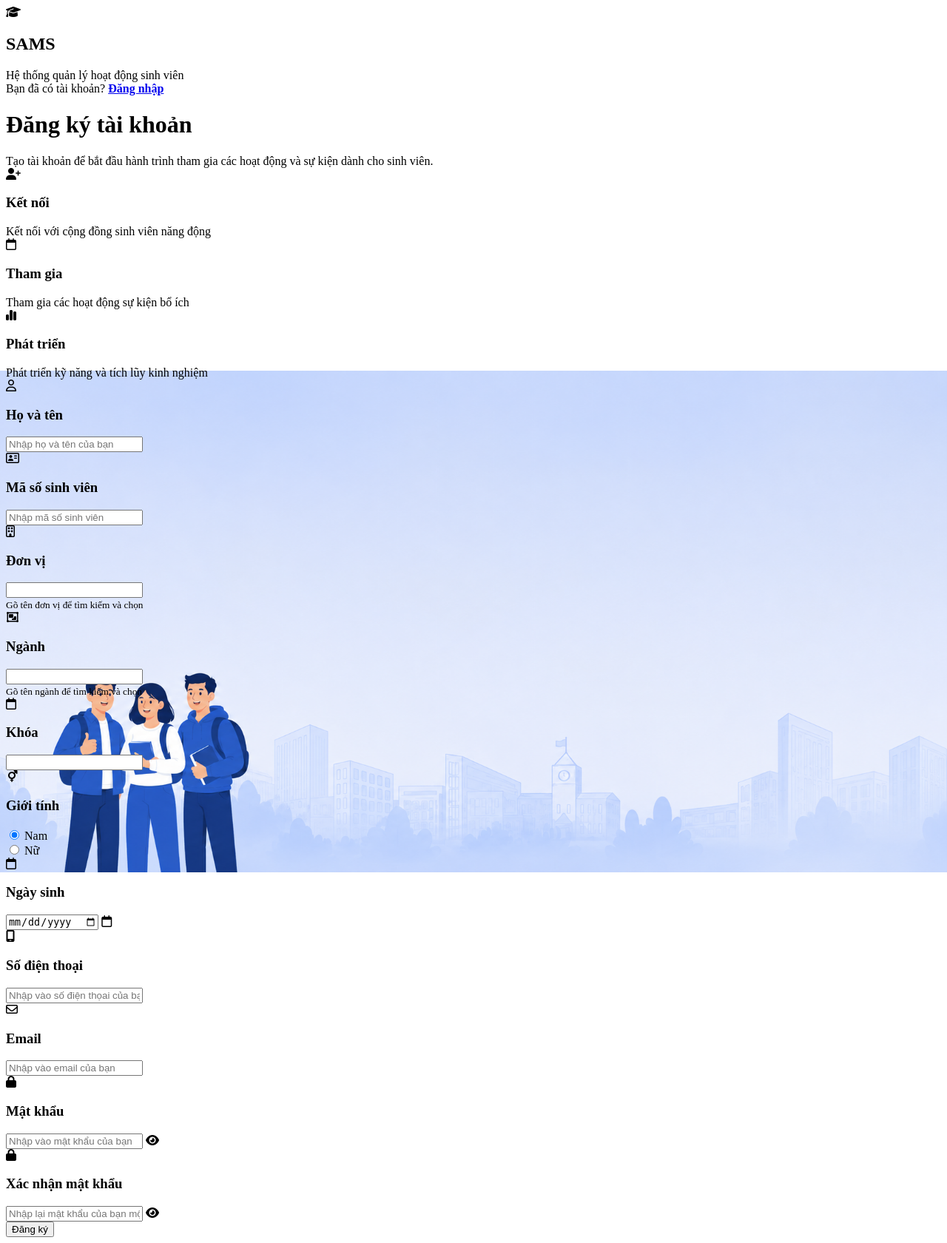
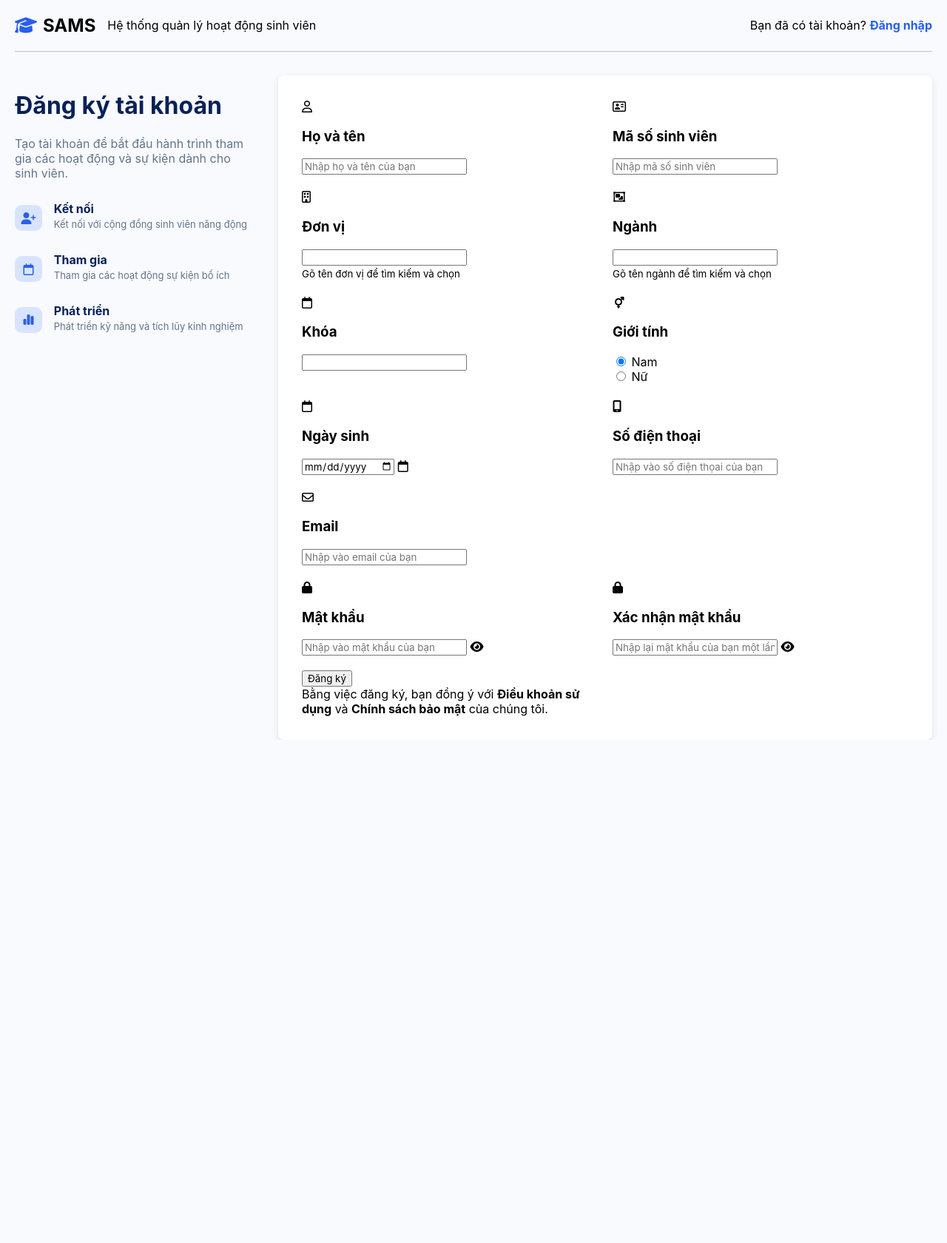
Before and after one commit to hannie122115-afk/ql-hoat-dong-sinh-vien, a PHP site: page /register.php in a window 1280 px wide. Shown: the whole page at 74% size. After the commit the page ends 1000 px from the top, so only its background shows below. Run offline with PHP 8.4, Linux system fonts and the light colour scheme.

Commit message:
css một phần trang register

```diff
--- a/assets/css/register.css
+++ b/assets/css/register.css
@@ -1,14 +1,143 @@
 .hidden-password {
   -webkit-text-security: disc;
   text-security: disc;
+}
+
+@import url("https://fonts.googleapis.com/css2?family=Inter:wght@300;400;500;600;700&display=swap");
+
+* {
+  font-family: "Inter", sans-serif;
+  -webkit-font-smoothing: antialiased;
+  -moz-osx-font-smoothing: grayscale;
+}
+
+a {
+  text-decoration: none;
+  color: inherit;
 }
 
 /* ================================================ */
 
 body {
   min-height: 100vh;
-  background-image: url(../images/register-background1.png);
+  /* background-image: url(../images/register-background2.png); */
+  background-color: #f8fafe;
   background-size: contain;
   background-position: center;
   background-repeat: no-repeat;
+  width: min(1300px, calc(100% - 40px));
+  margin: 0 auto;
 }
+
+/* =====================register-header============= */
+
+.register-header,
+.register-header-left,
+.register-header-logo {
+  display: flex;
+  justify-content: space-between;
+  align-items: center;
+}
+
+.register-header {
+  border-bottom: 0.1rem solid silver;
+}
+
+.register-header-left {
+  justify-content: space-around;
+  gap: 1rem;
+}
+
+.register-header-logo {
+  gap: 0.5rem;
+}
+
+.register-header-logo > i {
+  font-size: x-large;
+  color: #295fea;
+}
+
+.register-header-right > b {
+  color: #295fea;
+}
+
+.register-header-right > b:hover,
+.register-header-logo:hover {
+  cursor: pointer;
+}
+
+/* =====================register-container============= */
+
+.register-container {
+  display: flex;
+  justify-content: space-between;
+  align-items: flex-start;
+  gap: 2rem;
+  padding-top: 2rem;
+}
+
+/* register-describe */
+
+.register-describe {
+  width: 100%;
+  max-width: 30rem;
+}
+
+.register-describe > h1 {
+  color: #082157;
+}
+
+.register-describe > span {
+  font-weight: 400;
+  color: #64748b;
+}
+
+.register-describe-item {
+  display: flex;
+  justify-content: flex-start;
+  align-items: flex-end;
+  gap: 1rem;
+  margin-top: 0.8rem;
+}
+
+.register-describe-logo {
+  width: 1.1rem;
+  height: auto;
+  color: #295fea;
+  background-color: #d8e4ff;
+  padding: 0.6rem;
+  border-radius: 0.6rem;
+  display: flex;
+  justify-content: center;
+  align-items: center;
+}
+
+.register-describe-title > h3 {
+  color: #082157;
+  margin-bottom: 0rem;
+  font-size: 1rem;
+}
+
+.register-describe-title > span {
+  color: #64748b;
+  font-size: small;
+}
+
+/* register-form */
+
+.register-form {
+  background-color: white;
+  border-radius: 0.5rem;
+  padding: 2rem;
+  box-shadow: 0 4px 10px rgba(0, 0, 0, 0.1);
+}
+
+.register-form-container {
+  display: grid;
+  grid-template-columns: 1fr 1fr;
+  gap: 20px;
+}
+
+.register-block-email {
+  grid-column: 1 / -1;
+}
--- a/register.php
+++ b/register.php
@@ -133,7 +133,7 @@ if($_SERVER['REQUEST_METHOD'] == 'POST'){
                     <div class="register-describe-logo">
                         <i class="fa-solid fa-user-plus"></i>
                     </div>
-                    <div class="register-describe-tiltle">
+                    <div class="register-describe-title">
                         <h3>Kết nối</h3>
                         <span>Kết nối với cộng đồng sinh viên năng động</span>
                     </div>
@@ -143,7 +143,7 @@ if($_SERVER['REQUEST_METHOD'] == 'POST'){
                     <div class="register-describe-logo">
                         <i class="fa-regular fa-calendar"></i>
                     </div>
-                    <div class="register-describe-tiltle">
+                    <div class="register-describe-title">
                         <h3>Tham gia</h3>
                         <span>Tham gia các hoạt động sự kiện bổ ích</span>
                     </div>
@@ -153,7 +153,7 @@ if($_SERVER['REQUEST_METHOD'] == 'POST'){
                     <div class="register-describe-logo">
                         <i class="fa-solid fa-chart-simple"></i>
                     </div>
-                    <div class="register-describe-tiltle">
+                    <div class="register-describe-title">
                         <h3>Phát triển</h3>
                         <span>Phát triển kỹ năng và tích lũy kinh nghiệm</span>
                     </div>
@@ -163,8 +163,7 @@ if($_SERVER['REQUEST_METHOD'] == 'POST'){
         </div>
         <div class="register-form">
             <form action="#" method="post">
-
-
+                 <div class="register-form-container">
                     <div class="register-block">
                         <div class="register-title-block">
                             <span>
@@ -307,7 +306,7 @@ if($_SERVER['REQUEST_METHOD'] == 'POST'){
                         <?php endif; ?>
                     </div>
 
-                <div class="register-block">
+                    <div class="register-block register-block-email">
                         <div class="register-title-block">
                             <span>
                                 <i class="fa-regular fa-envelope"></i>
@@ -360,8 +359,17 @@ if($_SERVER['REQUEST_METHOD'] == 'POST'){
                         <?php endif; ?>
                     </div>
 
-                <div class="register-btn">
+                    <div class="register-submit">
+                        <div class="register-btn-submit">
                             <input type="submit" value="Đăng ký">
+                        </div>
+                        <span>Bằng việc đăng ký, bạn đồng ý với
+                            <b><a href="#">Điều khoản sử dụng</a></b>
+                            và
+                            <b><a href="#">Chính sách bảo mật</a></b>
+                            của chúng tôi.
+                        </span>
+                    </div>
                  </div>
             </form>
         </div>
```
Also changed, not shown: assets/images/register-background.png (deleted), assets/images/register-background2.png (added). Lines whose indentation alone changed are shown as unchanged.
